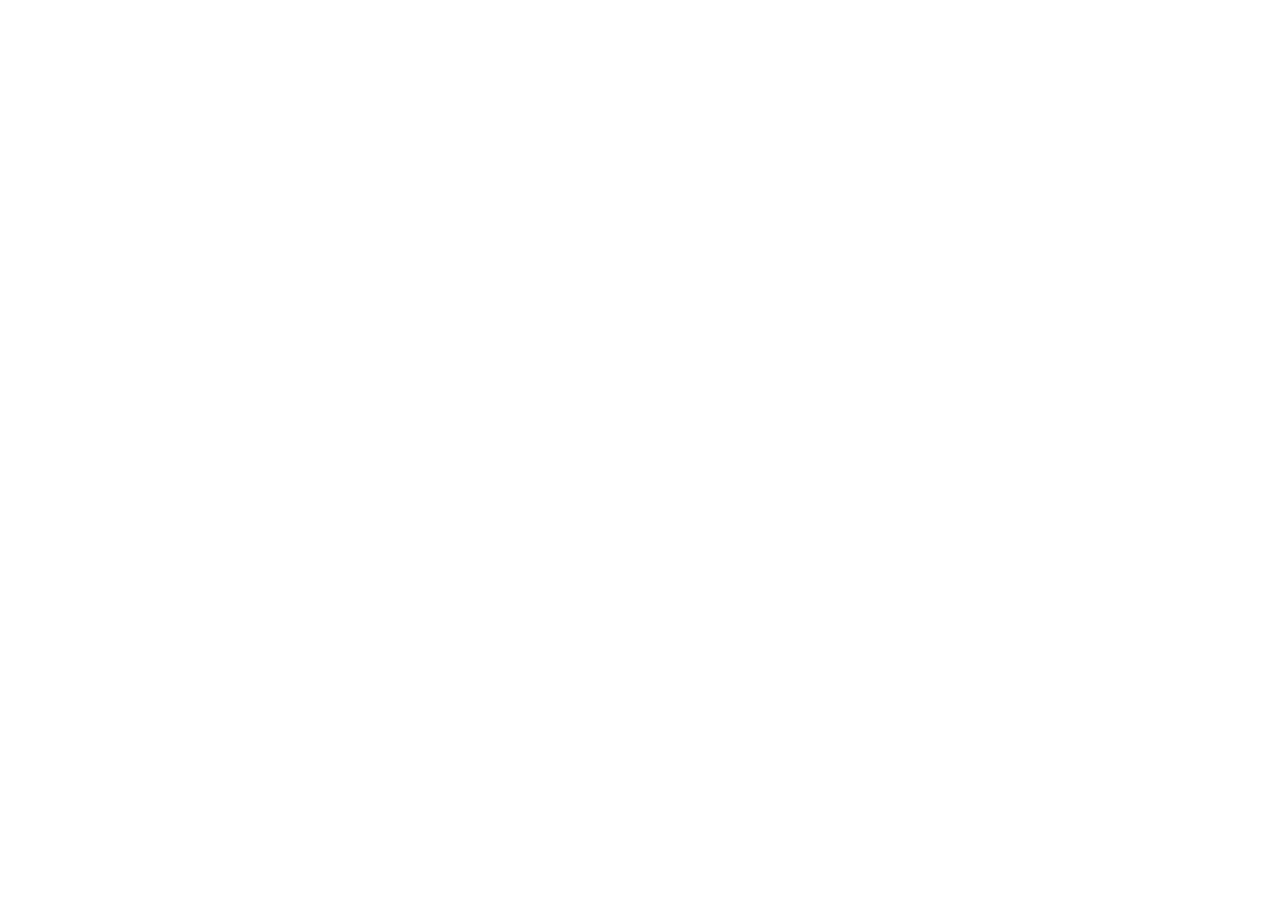
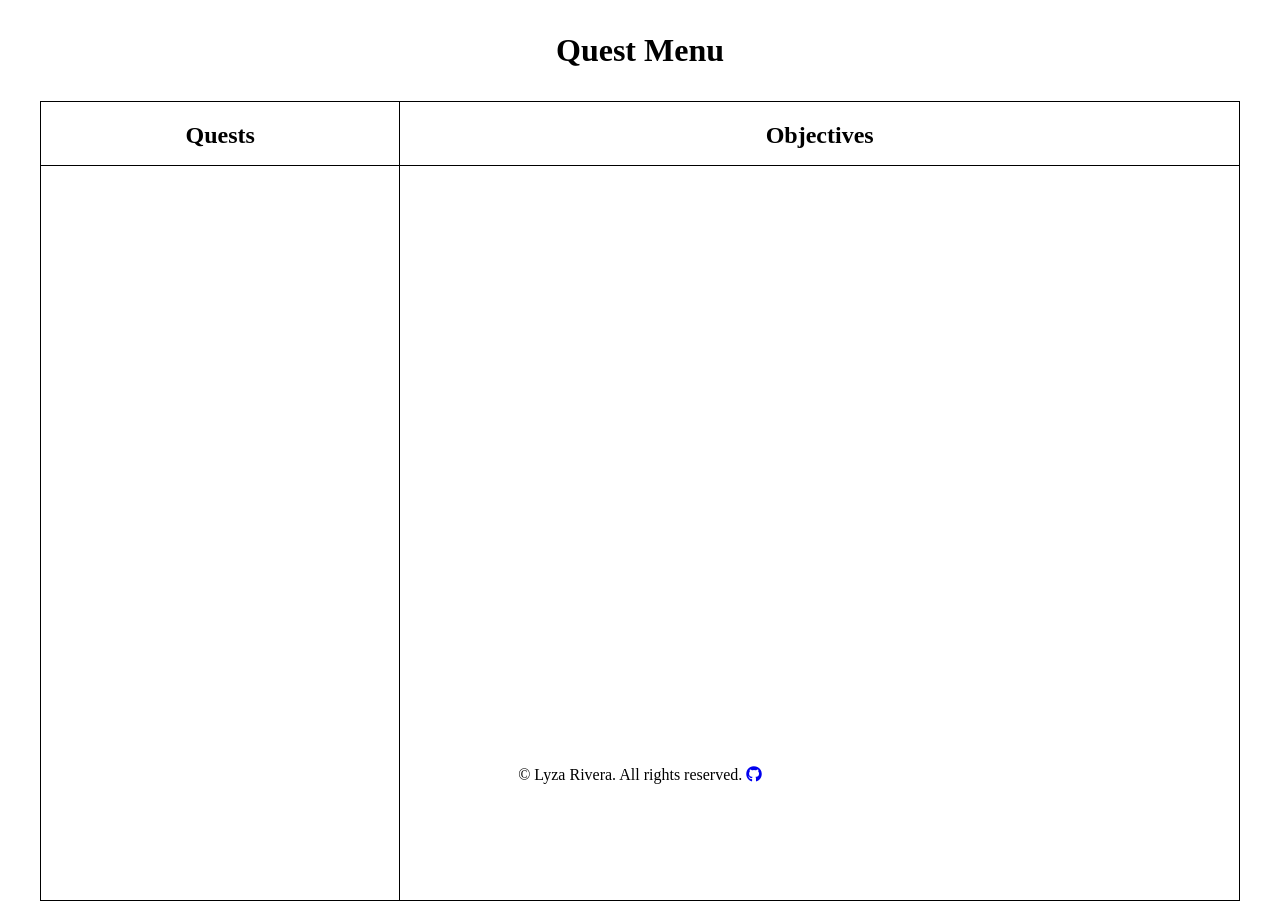
Before and after one commit to AlixiaDae/odinTodo, a website built with webpack: page dist/index.html in a window 1280 px wide. Before the commit the page ends 800 px from the top, so only its background shows below. Built offline with nearby package versions, Linux system fonts and the light colour scheme.

Commit message:
Finish initial html and css

```diff
--- a/src/style.css
+++ b/src/style.css
@@ -0,0 +1,72 @@
+:root {
+    --main-color: black;
+}
+
+html {
+    box-sizing: border-box;
+}
+
+*,
+*::before,
+*::after {
+    box-sizing: inherit;
+}
+
+body {
+    padding: 0;
+    margin: 0;
+}
+
+h1, h2, h3 {
+    margin: 0;
+}
+
+/*Header*/
+
+h1 {
+    margin-top: 2rem;
+    margin-bottom: 2rem;
+    text-align: center;
+}
+
+/*Main content*/
+
+.quest-box {
+    border: 1px solid black;
+    height: 800px;
+    width: 1200px;
+    margin: 0 auto;
+    display: grid;
+    grid-template-rows: 8% 92%;
+    grid-template-columns: 30% 70%;
+}
+
+.sidebar {
+    display: grid;
+    grid-template-rows: 8% 92%;
+    grid-area: 1/1/3/1;
+    border-right: 1px solid black;
+}
+
+.sideheader,
+.objheader {
+    grid-area: "header";
+    border-bottom: 1px solid black;
+    text-align: center;
+    padding: 20px;
+}
+
+.objective-box {
+    display: grid;
+    grid-area: 1/2/3/3;
+    grid-template-rows: 8% 92%;
+}
+
+
+/*Footer*/
+footer {
+    position: fixed;
+    text-align: center;
+    bottom: 0;
+    width: 100%;
+}
```
Also changed, not shown: dist/index.html, favicon.ico (added).
